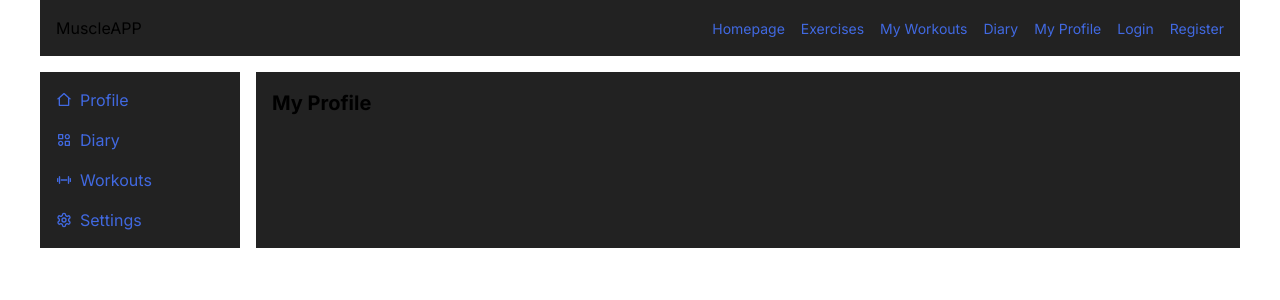
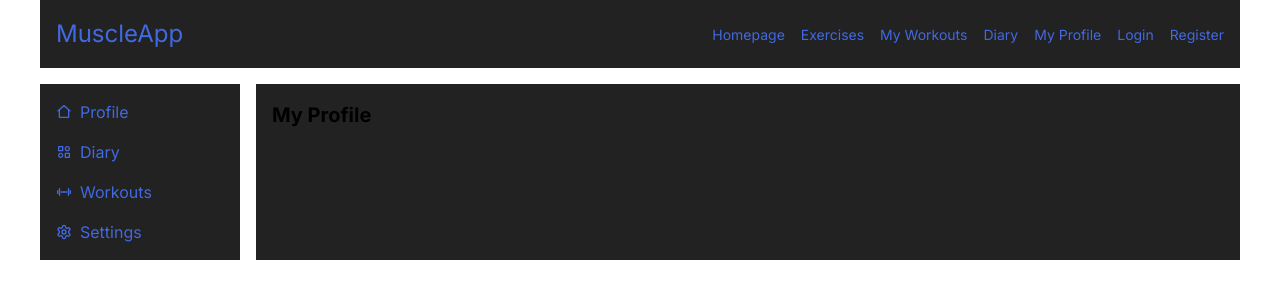
Before and after one commit to G1q/MuscleApp, a React (Vite) app in the folder client/: page /user in a window 1280 px wide. Shown: the top 300 px of the page. Built offline with nearby package versions, Linux system fonts and the light colour scheme.

Commit message:
Create Logo component and no header layout

```diff
--- a/client/src/App.jsx
+++ b/client/src/App.jsx
@@ -20,6 +20,7 @@ import UserProfile from './pages/user/UserProfile'
 import UserWorkouts from './pages/user/UserWorkouts'
 import UserDiary from './pages/user/UserDiary'
 import UserSettings from './pages/user/UserSettings'
+import NoHeaderLayout from './layouts/NoHeaderLayout'
 
 function App() {
 	return (
@@ -122,6 +123,24 @@ function App() {
 					element={<UserSettings />}
 				/>
 			</Route>
+
+			<Route
+				path="/"
+				element={<NoHeaderLayout />}
+			>
+				<Route
+					path="/login"
+					element={<h1>Login page</h1>}
+				/>
+				<Route
+					path="/register"
+					element={<h1>Register page</h1>}
+				/>
+				<Route
+					path="*"
+					element={<h1>Page not found 404</h1>}
+				/>
+			</Route>
 		</Routes>
 	)
 }
--- /dev/null
+++ b/client/src/components/Logo.jsx
@@ -0,0 +1,15 @@
+import styles from './styles/Logo.module.css'
+import { Link } from 'react-router-dom'
+
+const Logo = () => {
+	return (
+		<Link
+			to="/"
+			className={styles.logo}
+		>
+			MuscleApp
+		</Link>
+	)
+}
+
+export default Logo
--- a/client/src/components/MainHeader.jsx
+++ b/client/src/components/MainHeader.jsx
@@ -1,13 +1,14 @@
 import { NavLink } from 'react-router-dom'
 import styles from './styles/MainHeader.module.css'
+import Logo from './Logo'
 
 const MainHeader = () => {
 	return (
 		<header className={styles.header}>
+			<div>
+				<Logo />
+			</div>
 			<nav className={styles.primaryNavigation}>
-				<div>
-					<p>MuscleAPP</p>
-				</div>
 				<ul>
 					<li>
 						<NavLink to="/">Homepage</NavLink>
--- /dev/null
+++ b/client/src/components/styles/Logo.module.css
@@ -0,0 +1,5 @@
+.logo {
+	text-decoration: none;
+	font-size: 1.5rem;
+	color: var(--primary-clr);
+}
--- a/client/src/components/styles/MainHeader.module.css
+++ b/client/src/components/styles/MainHeader.module.css
@@ -4,6 +4,9 @@
 	position: sticky;
 	top: 0;
 	z-index: 99999999;
+	display: flex;
+	align-items: center;
+	justify-content: space-between;
 }
 
 .primaryNavigation {
--- /dev/null
+++ b/client/src/layouts/NoHeaderLayout.jsx
@@ -0,0 +1,18 @@
+import { Outlet } from 'react-router-dom'
+import styles from './styles/NoHeaderLayout.module.css'
+import Logo from '../components/Logo'
+
+const NoHeaderLayout = () => {
+	return (
+		<div className={styles.container}>
+			<header className={styles.header}>
+				<nav className={styles.navigation}>
+					<Logo />
+				</nav>
+			</header>
+			<Outlet />
+		</div>
+	)
+}
+
+export default NoHeaderLayout
--- /dev/null
+++ b/client/src/layouts/styles/NoHeaderLayout.module.css
@@ -0,0 +1,11 @@
+.container {
+	max-width: 1200px;
+	margin-inline: auto;
+}
+
+.navigation {
+	display: flex;
+	align-items: center;
+	justify-content: center;
+	padding: 1rem;
+}
```
